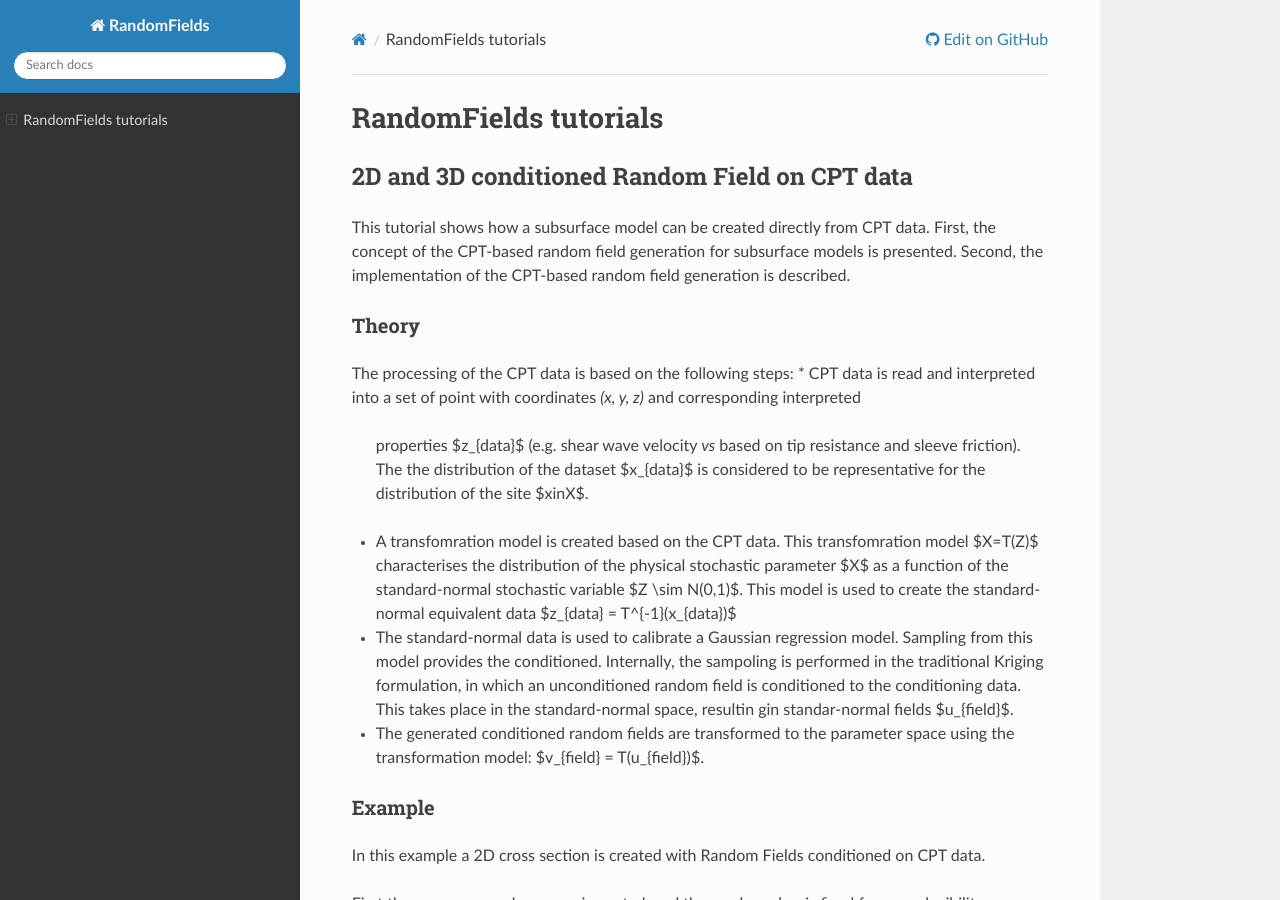
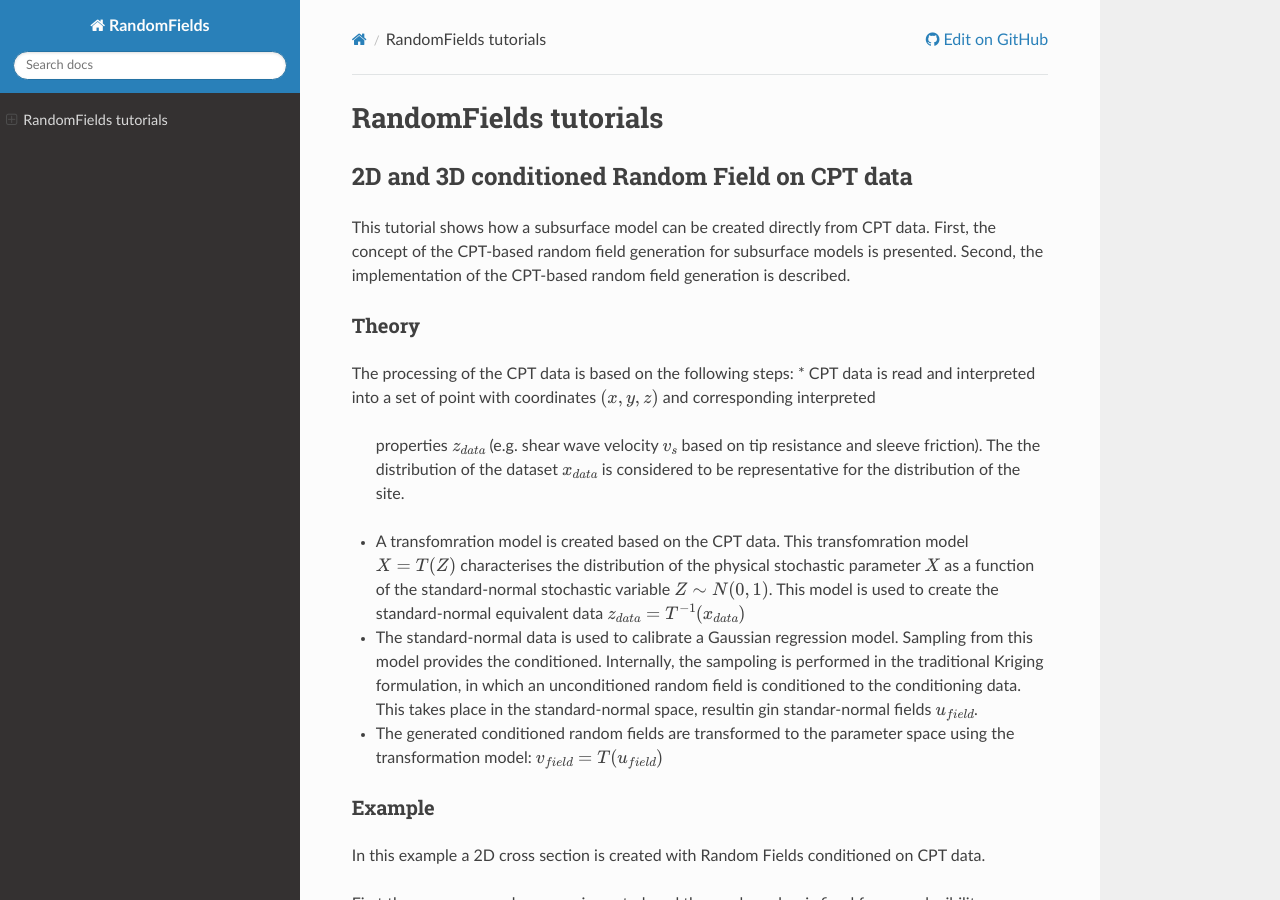
Before and after one commit to StemVibrations/RandomFields, a Sphinx documentation site: the page built from docs/tutorial_4.rst, in a window 1280 px wide and 900 px high. Built offline with Sphinx 7.4.7 and the Read the Docs theme 3.1.0, drawn with Linux system fonts in a browser that asks for light colours.

```diff
--- a/docs/tutorial_4.rst
+++ b/docs/tutorial_4.rst
@@ -14,21 +14,21 @@ Theory
 ......
 
 The processing of the CPT data is based on the following steps:
-* CPT data is read and interpreted into a set of point with coordinates `(x, y, z)` and corresponding interpreted
-  properties $z_{data}$ (e.g. shear wave velocity `vs` based on  tip resistance and sleeve friction).
-  The the distribution of the dataset $x_{data}$ is considered to be representative for the distribution
-  of the site $x\inX$.
+* CPT data is read and interpreted into a set of point with coordinates :math:`(x, y, z)` and corresponding interpreted
+  properties :math:`z_{data}` (e.g. shear wave velocity :math:`v_{s}` based on  tip resistance and sleeve friction).
+  The the distribution of the dataset :math:`x_{data}` is considered to be representative for the distribution
+  of the site.
 * A transfomration model is created based on the CPT data.
-  This transfomration model $X=T(Z)$ characterises the distribution of the physical stochastic parameter $X$
-  as a function of the standard-normal stochastic variable $Z \\sim N(0,1)$.
-  This model is used to create the standard-normal equivalent data $z_{data} = T^{-1}(x_{data})$
+  This transfomration model :math:`X=T(Z)` characterises the distribution of the physical stochastic parameter :math:`X`
+  as a function of the standard-normal stochastic variable :math:`Z \sim N(0,1)`.
+  This model is used to create the standard-normal equivalent data :math:`z_{data} = T^{-1}(x_{data})`
 * The standard-normal data is used to calibrate a Gaussian regression model.
   Sampling from this model provides the conditioned.
   Internally, the sampoling is performed in the traditional Kriging formulation,
   in which an unconditioned random field is conditioned to the conditioning data.
-  This takes place in the standard-normal space, resultin gin standar-normal fields $u_{field}$.
+  This takes place in the standard-normal space, resultin gin standar-normal fields :math:`u_{field}`.
 * The generated conditioned random fields are transformed to the parameter space using the
-  transformation model: $v_{field} = T(u_{field})$.
+  transformation model: :math:`v_{field} = T(u_{field})`
 
 
 Example
```
